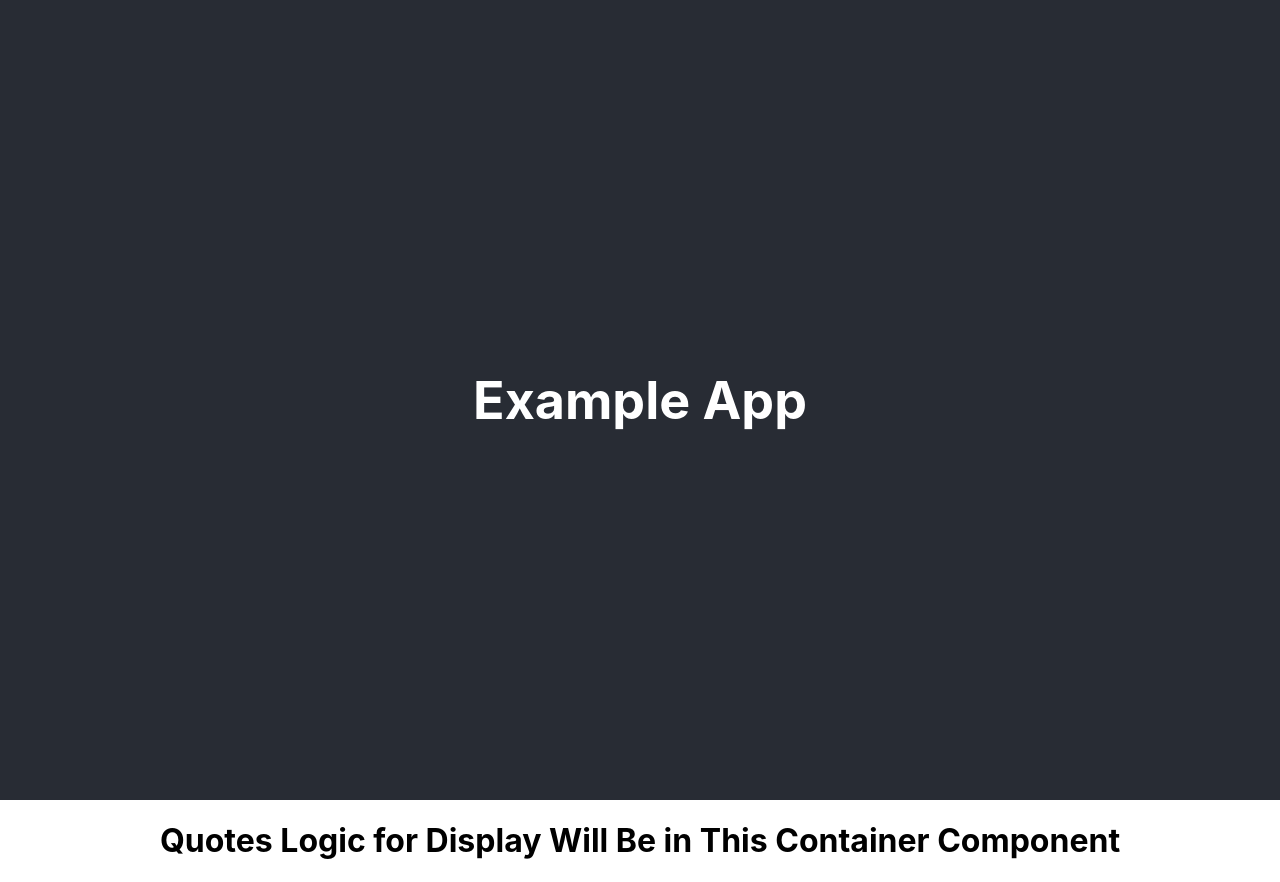
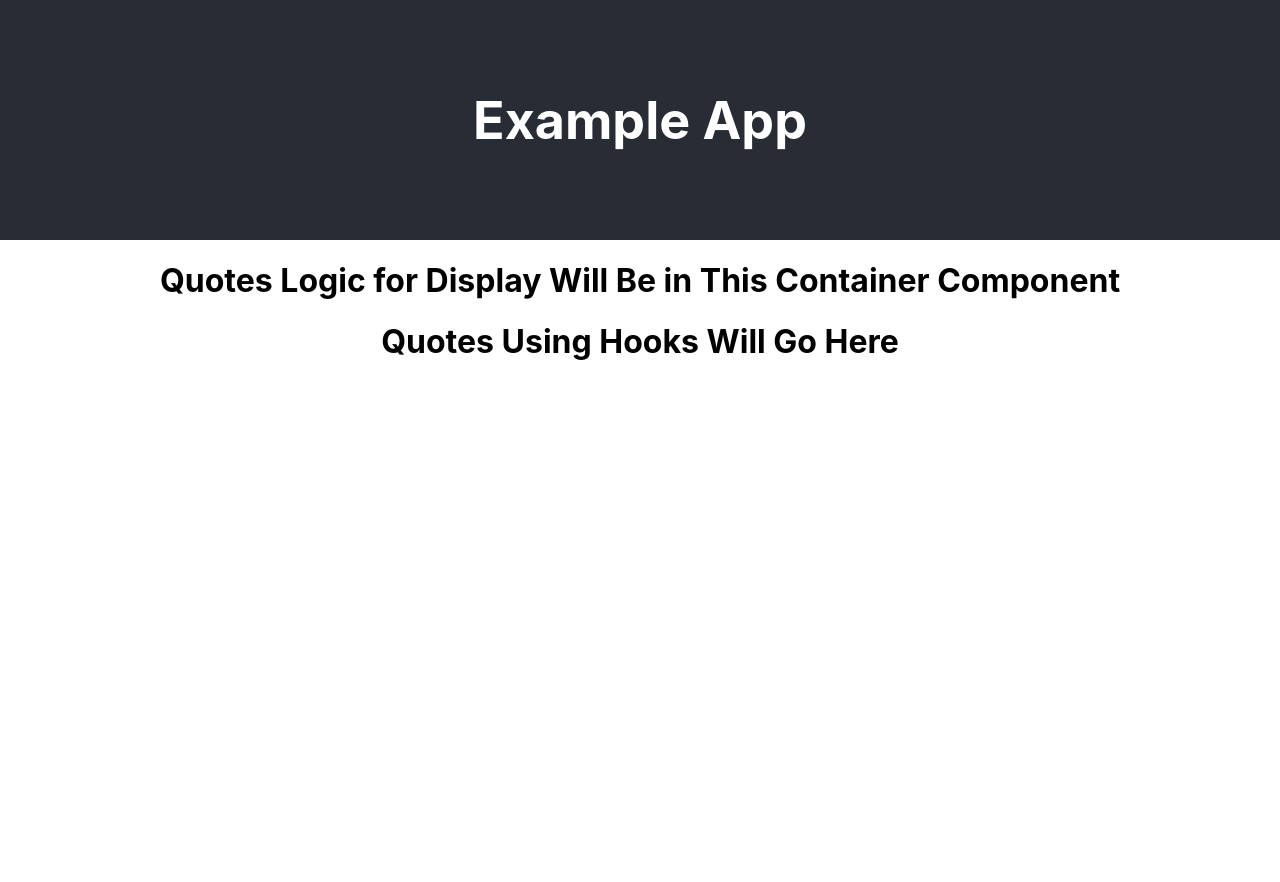
Before and after one commit to DavidRMorphew/useState-useEffect-blog-example, a React (Create React App) app: page / in a window 1280 px wide. After the commit the page ends 800 px from the top, so only its background shows below. Built offline with nearby package versions, Linux system fonts and the light colour scheme.

Commit message:
build skeleton QuotesComponent imported in app & reduce header in App

```diff
--- a/src/App.css
+++ b/src/App.css
@@ -15,7 +15,7 @@
 
 .App-header {
   background-color: #282c34;
-  min-height: 100vh;
+  min-height: 30vh;
   display: flex;
   flex-direction: column;
   align-items: center;
--- a/src/App.js
+++ b/src/App.js
@@ -1,5 +1,6 @@
 import './App.css';
 import QuotesContainer from './containers/QuotesContainer'
+import QuotesComponent from './components/QuotesComponent'
 
 function App() {
   return (
@@ -9,6 +10,7 @@ function App() {
       </header>
       <body>
         <QuotesContainer />
+        <QuotesComponent />
       </body>
     </div>
   );
--- a/src/components/QuotesComponent.js
+++ b/src/components/QuotesComponent.js
@@ -0,0 +1,11 @@
+import React from 'react'
+
+const QuotesComponent = (props) => {
+    return(
+        <div>
+            <h1>Quotes Using Hooks Will Go Here</h1>
+        </div>
+    )
+}
+
+export default QuotesComponent
```
